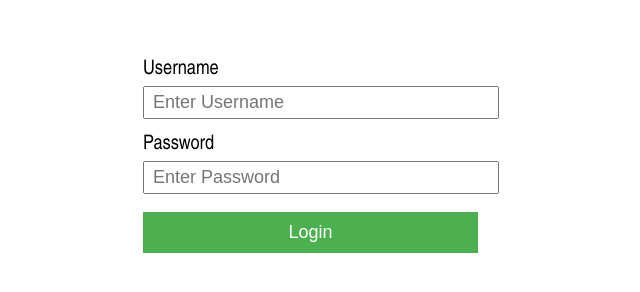
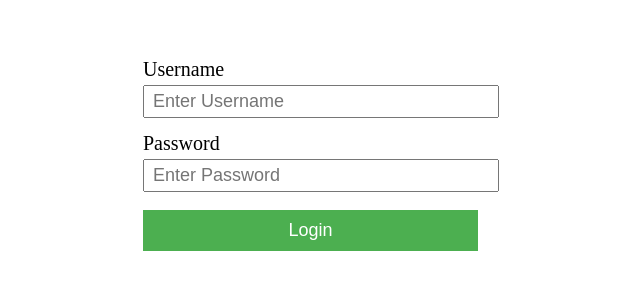
Before and after one commit to NatnichaKotangka/NatnichaKotangka.github.io, a plain HTML site: page index.html in a window 1280 px wide. Shown: the full height of the page, 297-937 px from the left. Drawn offline with Linux system fonts and the light colour scheme.

Commit message:
Update style.css

```diff
--- a/style.css
+++ b/style.css
@@ -1,7 +1,7 @@
 .myDiv {
     margin-bottom: 10px;
     font-size:20px;
-    font-family:'Meiryo UI Bold', 'Arial Narrow', Arial, sans-serif;
+    font-family:'geomanist', 'Meiryo UI', , sans-serif;
 }
 
 .myDiv2 {
```
